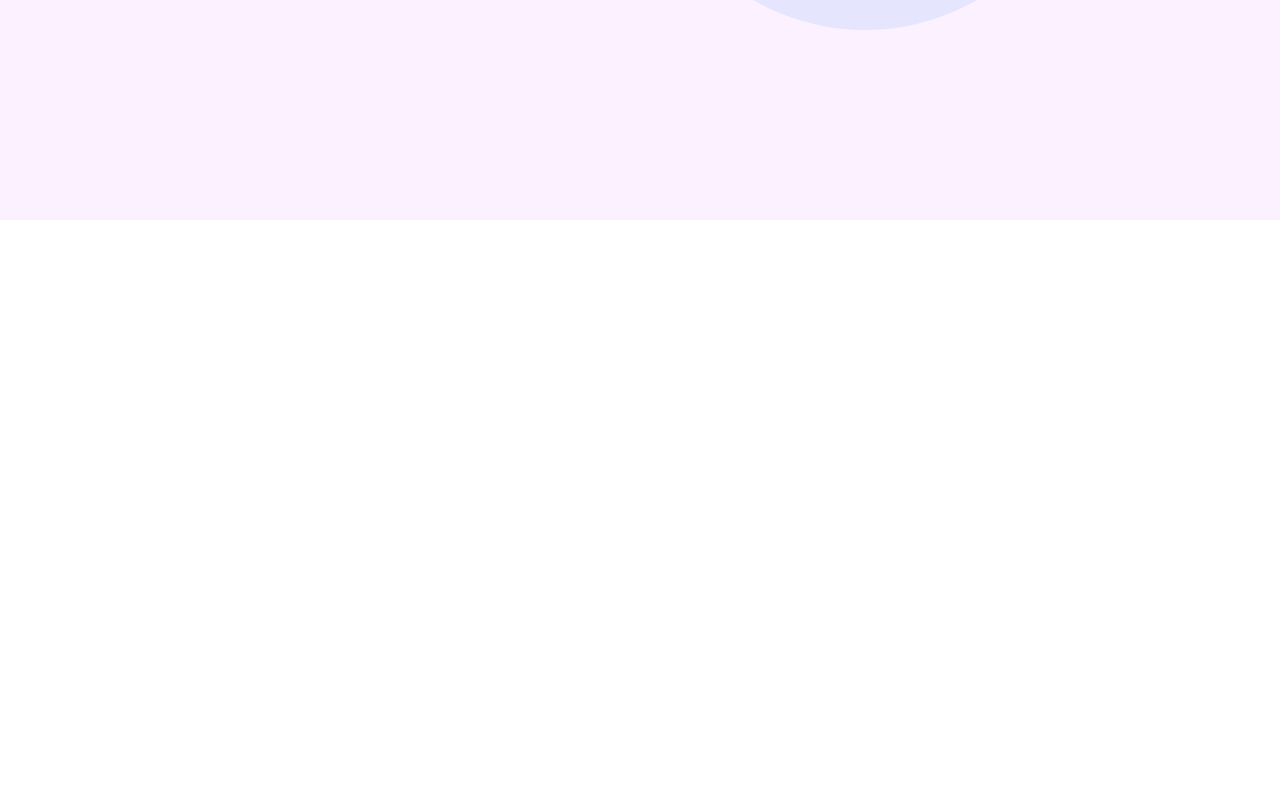
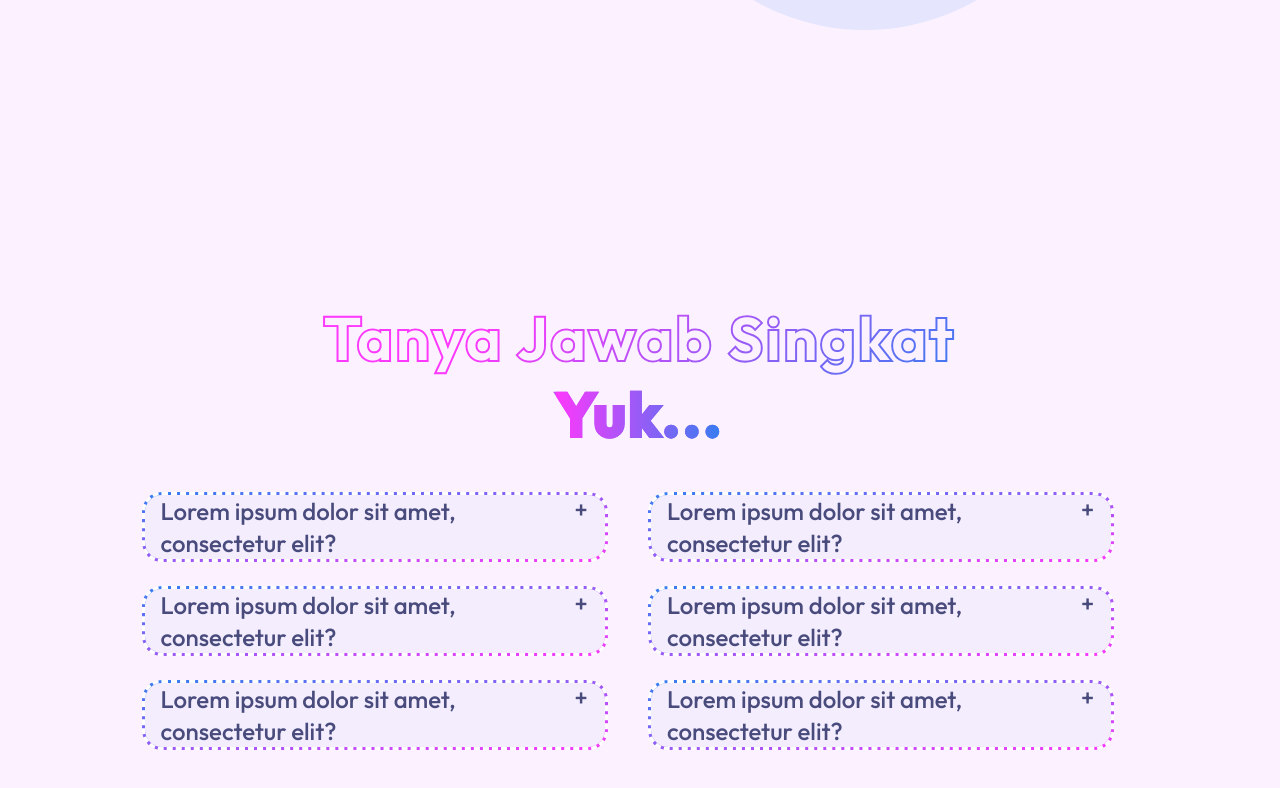
Before and after one commit to zildjianvitoo/srifoton2023fe-deployed, a Next.js app: page /kompetisi in a window 1280 px wide. Shown: the part 604-1392 px from the top of the page. Before the commit the page ends 824 px from the top, so only its background shows below. Built offline with nearby package versions, Linux system fonts and the light colour scheme.

Commit message:
make qna kompetisi page

```diff
--- /dev/null
+++ b/components/organisms/Kompetisi/QNAKompetisi.jsx
@@ -0,0 +1,55 @@
+import Accordion from "@/components/atoms/Accordion";
+import React, { useState } from "react";
+
+export default function QNAKompetisi() {
+  const [activeAccordion, setActiveAccordion] = useState(null);
+
+  const toggleAccordion = (index) => {
+    if (activeAccordion === index) {
+      setActiveAccordion(null);
+    } else {
+      setActiveAccordion(index);
+    }
+  };
+
+  return (
+    <section id="qna-kompetisi" className="mt-8 lg:mt-12">
+      <div className="min-h-screen ">
+        <div className="flex flex-col p-8 ">
+          <h1 className="flex flex-col pb-2 pl-0 mt-2 text-4xl font-semibold tracking-wider text-center lg:gap-3 lg:text-6xl qna-kompetisi-header dark:qna-kompetisi-header-dark">
+            Tanya Jawab Singkat{" "}
+            <span className="lg:block bg-gradient-to-r from-[#FC39FC] to-[#337EF0] bg-clip-text text-transparent  w-fit mx-auto  mt-1">
+              Yuk...
+            </span>
+          </h1>
+          <div className="grid grid-cols-1 mx-auto mt-10 lg:-translate-x-3 lg:grid-cols-2 gap-x-10 gap-y-6 lg:w-4/5">
+            <Accordion
+              isOpen={activeAccordion === 1}
+              toggle={() => toggleAccordion(1)}
+            />
+            <Accordion
+              isOpen={activeAccordion === 2}
+              toggle={() => toggleAccordion(2)}
+            />
+            <Accordion
+              isOpen={activeAccordion === 3}
+              toggle={() => toggleAccordion(3)}
+            />
+            <Accordion
+              isOpen={activeAccordion === 4}
+              toggle={() => toggleAccordion(4)}
+            />
+            <Accordion
+              isOpen={activeAccordion === 5}
+              toggle={() => toggleAccordion(5)}
+            />
+            <Accordion
+              isOpen={activeAccordion === 6}
+              toggle={() => toggleAccordion(6)}
+            />
+          </div>
+        </div>
+      </div>
+    </section>
+  );
+}
--- a/components/organisms/Seminar/QNA.jsx
+++ b/components/organisms/Seminar/QNASeminar.jsx
@@ -1,7 +1,7 @@
 import Accordion from "@/components/atoms/Accordion";
 import React, { useState } from "react";
 
-export default function QNA() {
+export default function QNASeminar() {
   const [activeAccordion, setActiveAccordion] = useState(null);
 
   const toggleAccordion = (index) => {
@@ -18,7 +18,7 @@ export default function QNA() {
         <div className="flex flex-col p-8 ">
           <h1 className="flex flex-col pb-2 pl-0 mt-2 text-4xl font-semibold tracking-wider text-center lg:gap-3 lg:text-6xl qna-seminar-header dark:qna-seminar-header-dark">
             Tanya Jawab Singkat{" "}
-            <span className="lg:block bg-gradient-to-br from-[#FC39FC] to-[#337EF0] bg-clip-text text-transparent  to-85% mt-1">
+            <span className="lg:block bg-gradient-to-r from-[#FC39FC] to-[#337EF0] bg-clip-text text-transparent  mx-auto w-fit mt-1">
               Yuk...
             </span>
           </h1>
--- a/pages/kompetisi.jsx
+++ b/pages/kompetisi.jsx
@@ -1,11 +1,13 @@
 import LayoutMain from "@/components/LayoutMain";
 import Jumbotron from "@/components/organisms/Kompetisi/Jumbotron";
+import QNAKompetisi from "@/components/organisms/Kompetisi/QNAKompetisi";
 
 export default function Kompetisi() {
   return (
     <>
       <LayoutMain>
         <Jumbotron />
+        <QNAKompetisi />
       </LayoutMain>
     </>
   );
--- a/pages/seminar.jsx
+++ b/pages/seminar.jsx
@@ -5,7 +5,7 @@ import Jumbotron from "@/components/organisms/Seminar/Jumbotron";
 import RegisterSeminar from "@/components/organisms/Seminar/RegisterSeminar";
 import TimeLineSeminar from "@/components/organisms/Seminar/TimeLineSeminar";
 import Narahubung from "@/components/organisms/Seminar/Narahubung";
-import QNA from "@/components/organisms/Seminar/QNA";
+import QNASeminar from "@/components/organisms/Seminar/QNASeminar";
 
 function seminar() {
   return (
@@ -19,7 +19,7 @@ function seminar() {
         <TimeLineSeminar />
         <RegisterSeminar />
         <Narahubung />
-        <QNA />
+        <QNASeminar />
         <div className="mb-96"></div>
       </LayoutMain>
     </>
--- a/styles/globals.css
+++ b/styles/globals.css
@@ -286,14 +286,28 @@ input[type="number"] {
 
   .jumbotron-kompetisi-header {
     color: #fcf2ff;
-    background: -webkit-linear-gradient(0deg, #fc39fc 35%, #337ef0 75%);
+    background: -webkit-linear-gradient(-45deg, #fc39fc 35%, #337ef0 75%);
     -webkit-background-clip: text;
     -webkit-text-stroke: 4px transparent;
   }
 
   .jumbotron-kompetisi-header-dark {
     color: #02053e;
-    background: -webkit-linear-gradient(0deg, #fc39fc 35%, #337ef0 75%);
+    background: -webkit-linear-gradient(-45deg, #fc39fc 35%, #337ef0 75%);
+    -webkit-background-clip: text;
+    -webkit-text-stroke: 4px transparent;
+  }
+
+  .qna-kompetisi-header {
+    color: #fcf2ff;
+    background: -webkit-linear-gradient(-45deg, #fc39fc 35%, #337ef0 75%);
+    -webkit-background-clip: text;
+    -webkit-text-stroke: 4px transparent;
+  }
+
+  .qna-kompetisi-header-dark {
+    color: #02053e;
+    background: -webkit-linear-gradient(-45deg, #fc39fc 35%, #337ef0 65%);
     -webkit-background-clip: text;
     -webkit-text-stroke: 4px transparent;
   }
@@ -373,6 +387,7 @@ input[type="number"] {
     -webkit-background-clip: text;
     -webkit-text-stroke: 5px transparent;
     letter-spacing: 3px;
+    z-index: 10;
   }
 
   .gradient-border-qna {
```
